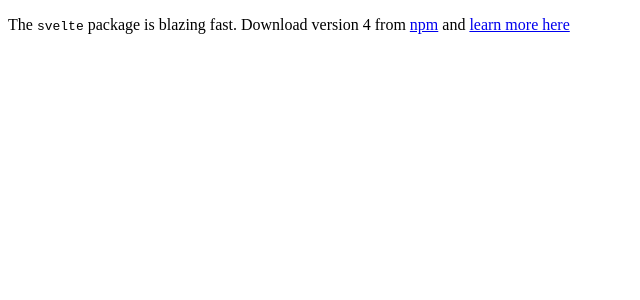
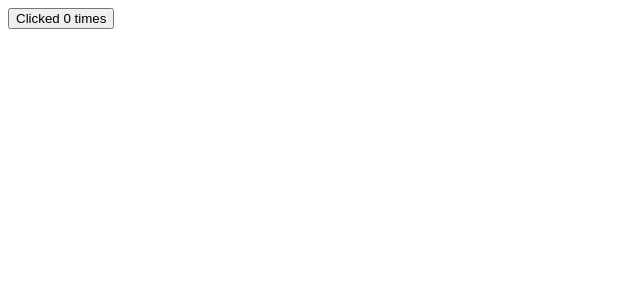
Before and after one commit to yutak23/intro-svelt-vite-js, a Svelte app: page / in a window 1280 px wide. Shown: the top 300 px of the page, without its empty margins (0-640 px from the left). Built offline with nearby package versions, Linux system fonts and the light colour scheme.

Commit message:
feat: Part 1 / Logic / If blocks

```diff
--- a/src/App.svelte
+++ b/src/App.svelte
@@ -1,16 +1,16 @@
 <script>
-	import PackageInfo from './PackageInfo.svelte';
+	let count = 0;
 
-	const pkg = {
-		name: 'svelte',
-		speed: 'blazing',
-		version: 4,
-		website: 'https://svelte.dev'
+	const increment = () => {
+		count += 1;
 	};
 </script>
 
-<!-- propsの書き忘れが起きる -->
-<!-- <PackageInfo name={pkg.name} speed={pkg.speed} website={pkg.website} />  -->
+<button on:click={increment}>
+	Clicked {count}
+	{count === 1 ? 'time' : 'times'}
+</button>
 
-<!-- スプレッド演算子を使うとpropsの書き忘れを防げる -->
-<PackageInfo {...pkg} />
+{#if count > 10}
+	<p>{count} is greater than 10</p>
+{/if}
--- a/src/PackageInfo.svelte
+++ /dev/null
@@ -1,13 +0,0 @@
-<script>
-	export let name;
-	export let version;
-	export let speed;
-	export let website;
-
-	$: href = `https://www.npmjs.com/package/${name}`;
-</script>
-
-<p>
-	The <code>{name}</code> package is {speed} fast. Download version {version} from
-	<a {href}>npm</a> and <a href={website}>learn more here</a>
-</p>
```
